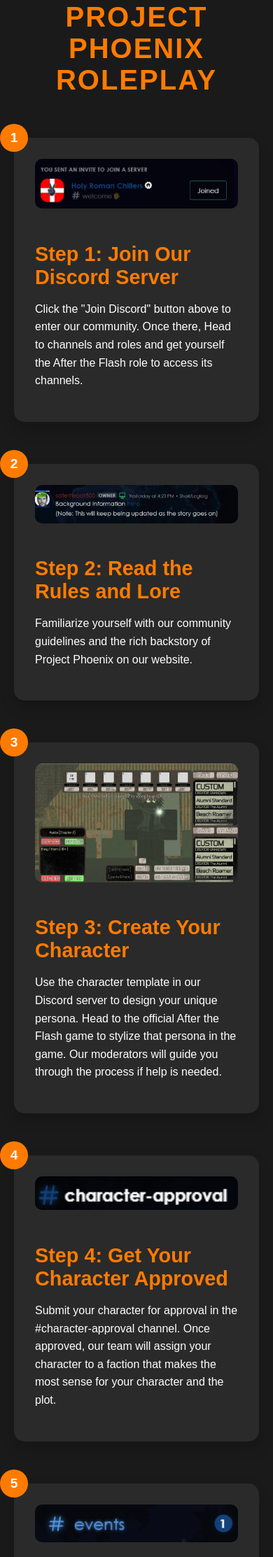
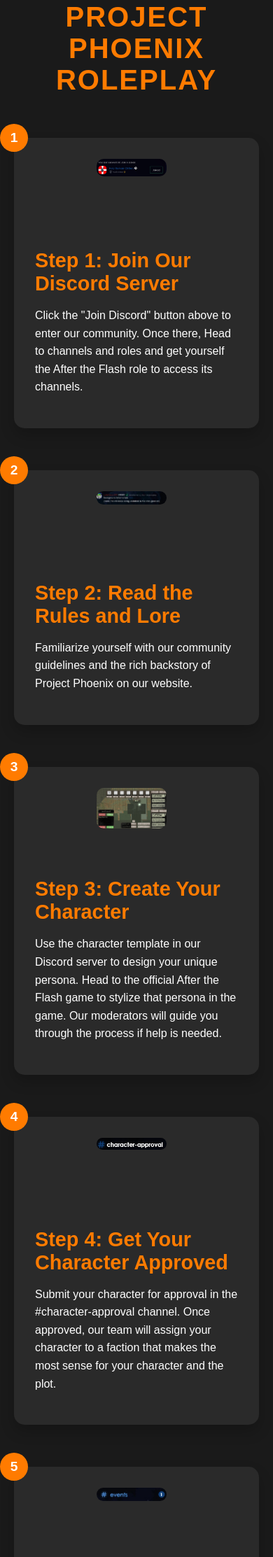
Before and after one commit to kaida48/kaida48.github.io, a PHP site: page /join.html in a window 390 px wide. Shown: the part 1060-3285 px from the top of the page at 70% size. Run offline with PHP 8.4, Linux system fonts and the light colour scheme; some web fonts are replaced.

Commit message:
join now update
improved the join-steps section

```diff
--- a/join.html
+++ b/join.html
@@ -44,7 +44,10 @@
         <div class="steps-container">
             <div class="step">
                 <div class="step-content">
-                    <img src="images/step1.jpg" alt="Step 1: Join Discord" class="step-image">
+                    <div class="step-image-container">
+                        <img src="images/step1.jpg" alt="Step 1: Join Discord" class="step-image">
+                        <div class="expand-icon">+</div>
+                    </div>
                     <div class="step-text">
                         <h3>Step 1: Join Our Discord Server</h3>
                         <p>Click the "Join Discord" button above to enter our community. Once there, Head to channels and roles and get yourself the After the Flash role to access its channels.</p>
@@ -55,7 +58,10 @@
 
             <div class="step">
                 <div class="step-content">
-                    <img src="images/step2.jpg" alt="Step 2: Read the Rules" class="step-image">
+                    <div class="step-image-container">
+                        <img src="images/step2.jpg" alt="Step 2: Read the Rules" class="step-image">
+                        <div class="expand-icon">+</div>
+                    </div>
                     <div class="step-text">
                         <h3>Step 2: Read the Rules and Lore</h3>
                         <p>Familiarize yourself with our community guidelines and the rich backstory of Project Phoenix on our website.</p>
@@ -66,7 +72,10 @@
 
             <div class="step">
                 <div class="step-content">
-                    <img src="images/step3.jpg" alt="Step 3: Create Your Character" class="step-image">
+                    <div class="step-image-container">
+                        <img src="images/step3.jpg" alt="Step 3: Create Your Character" class="step-image">
+                        <div class="expand-icon">+</div>
+                    </div>
                     <div class="step-text">
                         <h3>Step 3: Create Your Character</h3>
                         <p>Use the character template in our Discord server to design your unique persona. Head to the official After the Flash game to stylize that persona in the game. Our moderators will guide you through the process if help is needed.</p>
@@ -77,7 +86,10 @@
 
             <div class="step">
                 <div class="step-content">
-                    <img src="images/step4.jpg" alt="Step 4: Get Approved" class="step-image">
+                    <div class="step-image-container">
+                        <img src="images/step4.jpg" alt="Step 4: Get Approved" class="step-image">
+                        <div class="expand-icon">+</div>
+                    </div>
                     <div class="step-text">
                         <h3>Step 4: Get Your Character Approved</h3>
                         <p>Submit your character for approval in the #character-approval channel. Once approved, our team will assign your character to a faction that makes the most sense for your character and the plot.</p>
@@ -88,7 +100,10 @@
 
             <div class="step">
                 <div class="step-content">
-                    <img src="images/step5.jpg" alt="Step 5: Start Roleplaying" class="step-image">
+                    <div class="step-image-container">
+                        <img src="images/step5.jpg" alt="Step 5: Start Roleplaying" class="step-image">
+                        <div class="expand-icon">+</div>
+                    </div>
                     <div class="step-text">
                         <h3>Step 5: Jump Into the Action</h3>
                         <p>Wait for a roleplay session to start in the #events channel and start your adventure in the post-apocalyptic world of Project Phoenix!</p>
@@ -99,6 +114,11 @@
         </div>
     </section>
 
+    <div class="lightbox">
+        <span class="close-lightbox">&times;</span>
+        <img class="lightbox-content" id="expandedImg">
+    </div>
+
     <footer>
         <p>Created by kaida48</p>
         <div class="footer-links">
@@ -107,5 +127,31 @@
             <a href="#" aria-label="Newsletter">Newsletter</a>
         </div>
     </footer>
+
+    <script>
+    document.addEventListener('DOMContentLoaded', function() {
+        const lightbox = document.querySelector('.lightbox');
+        const lightboxImg = document.querySelector('.lightbox-content');
+        const closeLightbox = document.querySelector('.close-lightbox');
+
+        document.querySelectorAll('.step-image-container').forEach(container => {
+            container.addEventListener('click', function() {
+                const img = this.querySelector('.step-image');
+                lightboxImg.src = img.src;
+                lightbox.style.display = 'block';
+            });
+        });
+
+        closeLightbox.addEventListener('click', function() {
+            lightbox.style.display = 'none';
+        });
+
+        lightbox.addEventListener('click', function(e) {
+            if (e.target === lightbox) {
+                lightbox.style.display = 'none';
+            }
+        });
+    });
+    </script>
 </body>
 </html>
--- a/main.css
+++ b/main.css
@@ -303,12 +303,47 @@ header nav ul li a:hover {
     align-items: center;
 }
 
+.step-image-container {
+    position: relative;
+    cursor: pointer;
+    overflow: hidden;
+    width: 150px; /* Reduced from 200px */
+    height: 150px; /* Reduced from 200px */
+    flex-shrink: 0; /* Prevent image from shrinking */
+    margin-right: 20px; /* Add some space between image and text */
+}
+
 .step-image {
-    width: 200px;
-    height: 200px;
+    width: 100%;
+    height: 100%;
     object-fit: cover;
     border-radius: 10px;
-    margin-right: 30px;
+    transition: transform 0.3s ease;
+}
+
+.expand-icon {
+    position: absolute;
+    top: 10px;
+    right: 10px;
+    background-color: rgba(255, 255, 255, 0.7);
+    color: #000;
+    width: 30px;
+    height: 30px;
+    border-radius: 50%;
+    display: flex;
+    justify-content: center;
+    align-items: center;
+    font-size: 20px;
+    opacity: 0;
+    transition: opacity 0.3s ease;
+}
+
+.step-image-container:hover .step-image {
+    transform: scale(1.1);
+}
+
+.step-image-container:hover .expand-icon {
+    opacity: 1;
 }
 
 .step-text {
@@ -356,11 +391,15 @@ header nav ul li a:hover {
         flex-direction: column;
     }
 
+    .step-image-container {
+        width: 100px; /* Even smaller on mobile */
+        height: 100px; /* Even smaller on mobile */
+        margin-right: 15px; /* Slightly less margin on mobile */
+    }
+
     .step-image {
         width: 100%;
         height: auto;
-        margin-right: 0;
-        margin-bottom: 20px;
     }
 
     .step h3 {
```
Also changed, not shown: other parts of main.css (+38 -0 lines).
